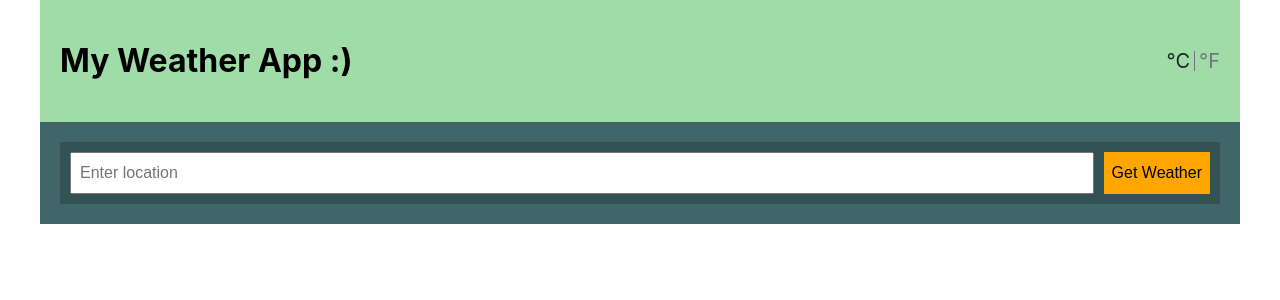
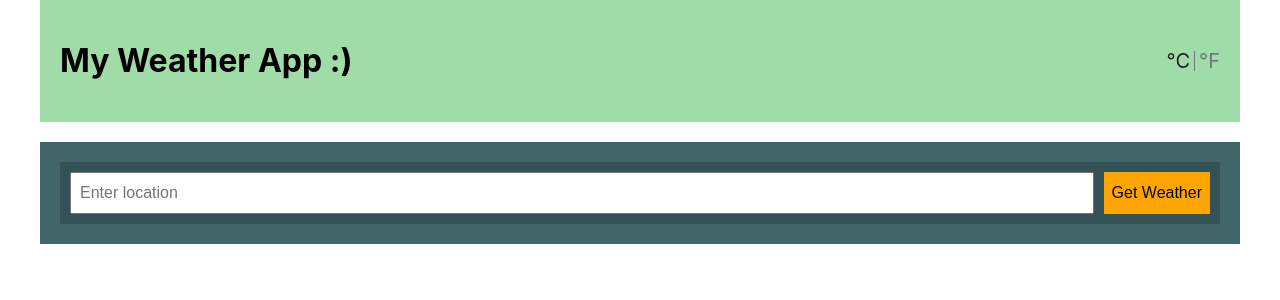
Before and after one commit to favorit/weather-app, a React (Create React App) app: page / in a window 1280 px wide. Shown: the top 300 px of the page. Built offline with nearby package versions, Linux system fonts and the light colour scheme.

Commit message:
fix styles

```diff
--- a/src/App.css
+++ b/src/App.css
@@ -1,6 +1,9 @@
 .wrapper {
   max-width: 1200px;
   margin: 0 auto;
+  display: flex;
+  flex-direction: column;
+  gap: 20px;
 }
 
 header {
```
